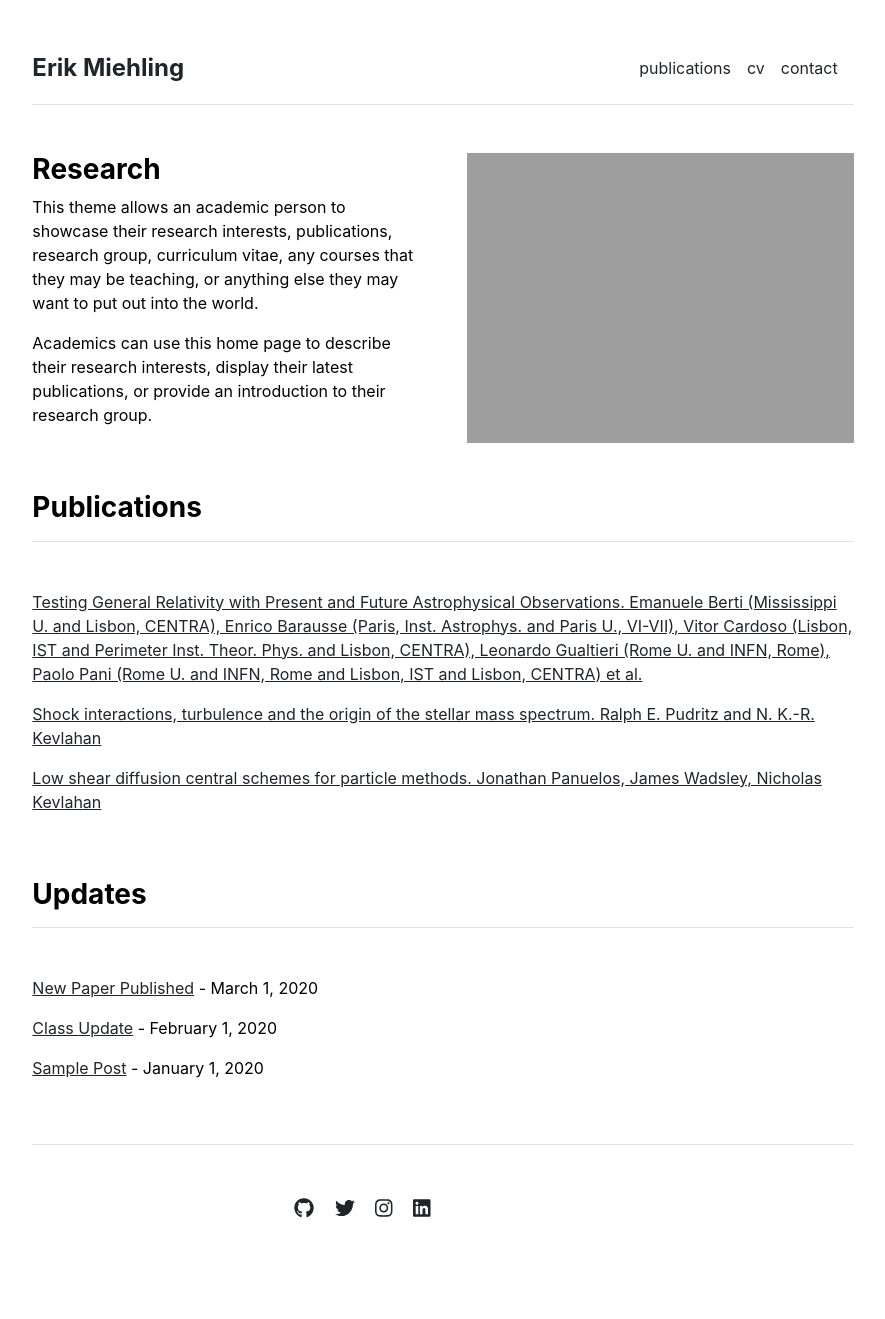
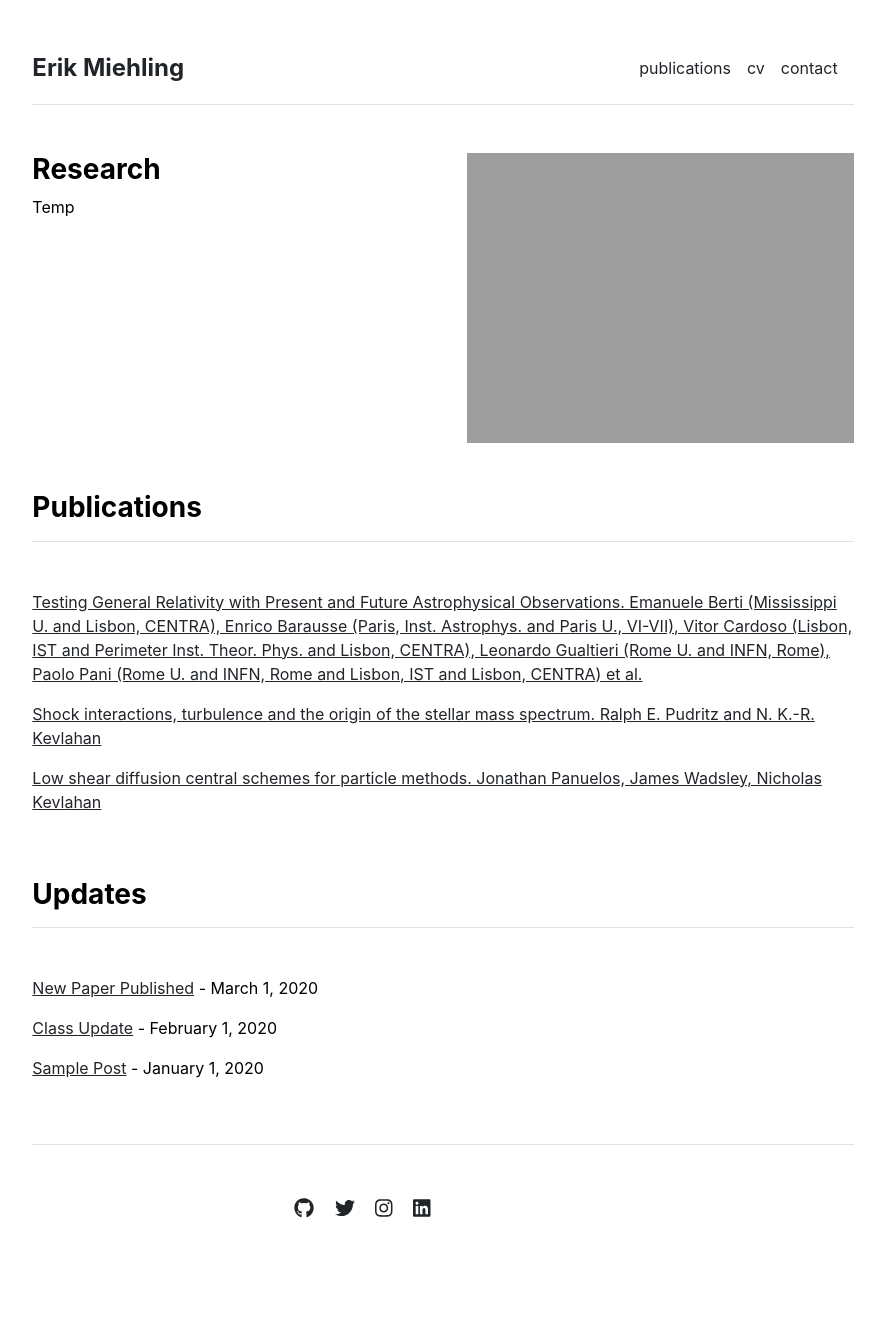
Before and after one commit to emiehling/emiehling.github.io, a Jekyll site: the page built from index.md, in a window 1280 px wide. Shown: the whole page, without its empty margins (197-1082 px from the left). Built offline with Jekyll 4.4.1, drawn with Linux system fonts in a browser that asks for light colours.

Commit message:
Update index.md

```diff
--- a/index.md
+++ b/index.md
@@ -3,6 +3,4 @@
 title: "Home"
 ---
 
-This theme allows an academic person to showcase their research interests, publications, research group, curriculum vitae, any courses that they may be teaching, or anything else they may want to put out into the world.
-
-Academics can use this home page to describe their research interests, display their latest publications, or provide an introduction to their research group.
+Temp
```
